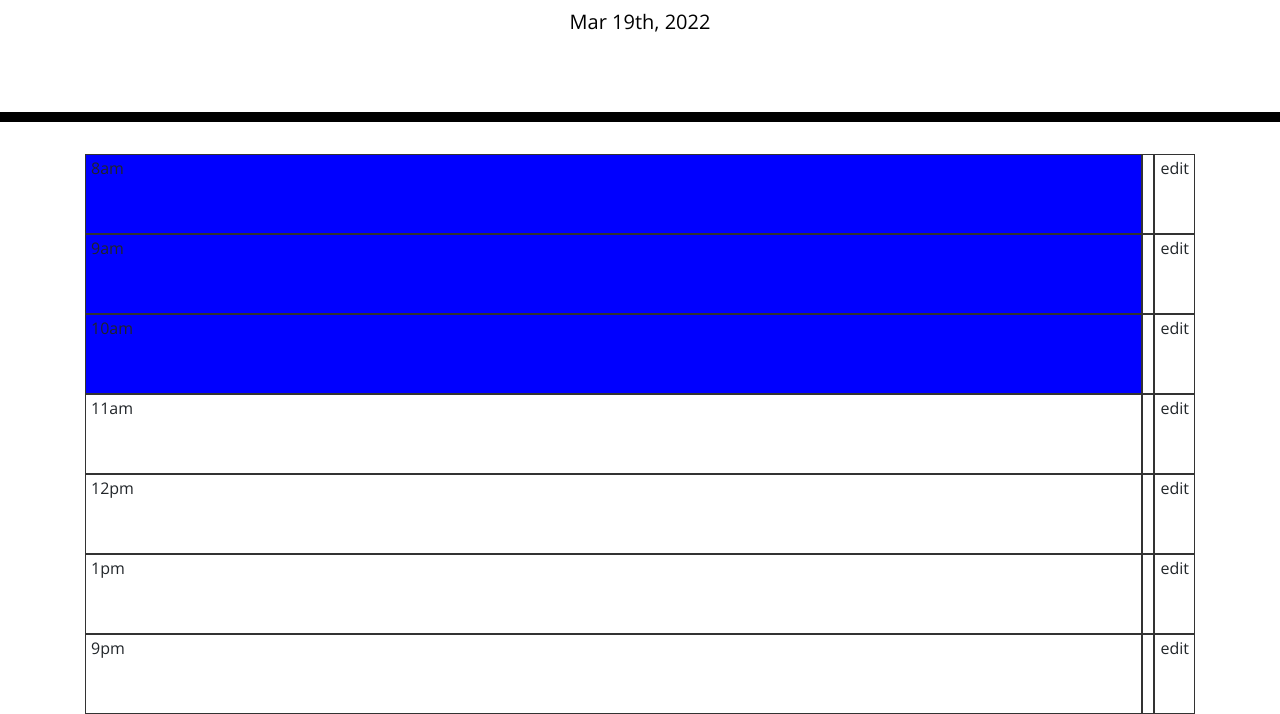
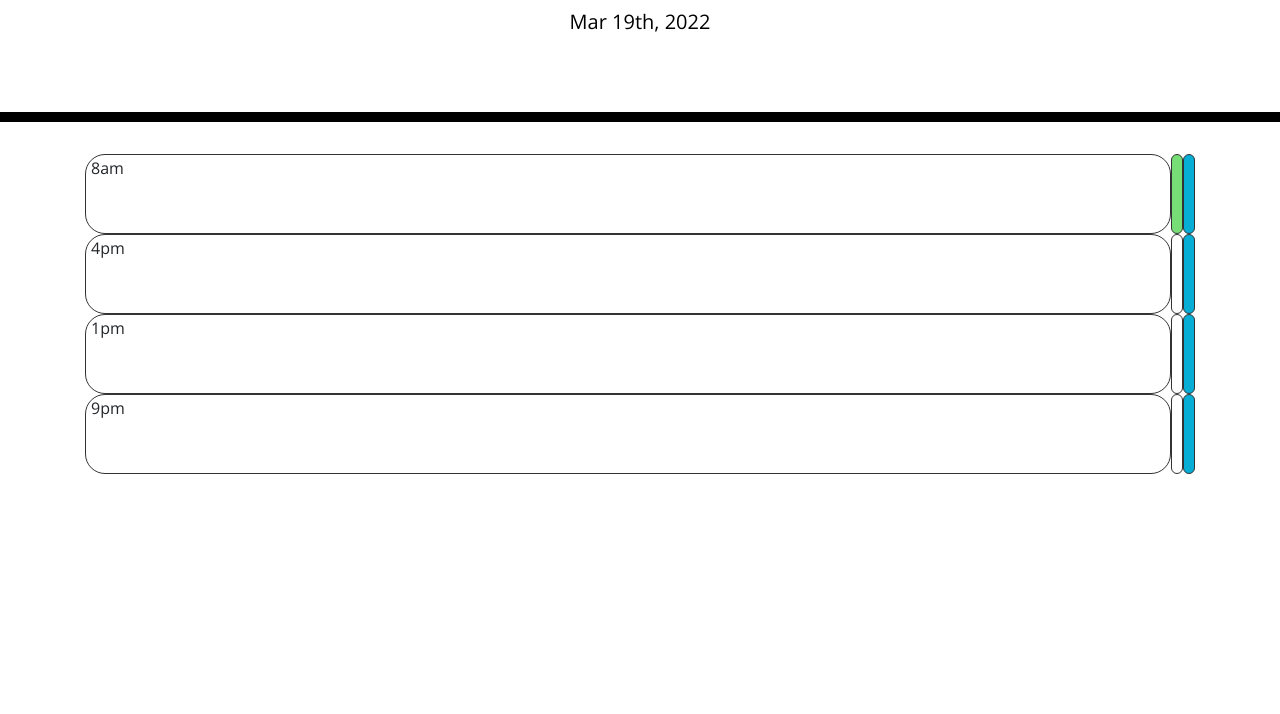
Before and after one commit to ElsieMay/05_Homework_Work_Day_Scheduler, a plain HTML site: page Develop/index.html in a window 1280 px wide. Shown: the part 182-896 px from the top of the page. After the commit the page ends 800 px from the top, so only its background shows below. Drawn offline with nearby package versions, Linux system fonts and the light colour scheme.

Commit message:
styled buttons

```diff
--- a/Develop/index.html
+++ b/Develop/index.html
@@ -24,39 +24,24 @@
 
 		<div class="container" spellcheck="false">
 			<div class="row my-row">
-				<div class="col my-col col-a1 colorcode" id="8">8am</div>
-				<div class="col my-col col-a2 edit_cont"></div>
-				<div class="col my-col col-a3 edit_btn">edit</div>
+				<div class="col my-col col-a1 description">8am</div>
+				<div class="col my-col col-a2 colorcode" id="8"></div>
+				<div class="col my-col col-a3 saveBtn"></div>
 			</div>
 			<div class="row my-row">
-				<div class="col my-col col-a1 colorcode" id="9">9am</div>
-				<div class="col my-col col-a2 edit_cont"></div>
-				<div class="col my-col col-a3 edit_btn">edit</div>
+				<div class="col my-col col-a1 description">4pm</div>
+				<div class="col my-col col-a2 colorcode" id="16"></div>
+				<div class="col my-col col-a3 saveBtn"></div>
 			</div>
 			<div class="row my-row">
-				<div class="col my-col col-b1 colorcode" id="10">10am</div>
-				<div class="col my-col col-b2 edit_cont"></div>
-				<div class="col my-col col-b3 edit_btn">edit</div>
+				<div class="col my-col col-b1 description">1pm</div>
+				<div class="col my-col col-b2 colorcode" id="13"></div>
+				<div class="col my-col col-b3 saveBtn"></div>
 			</div>
 			<div class="row my-row">
-				<div class="col my-col col-b1 colorcode" id="11">11am</div>
-				<div class="col my-col col-b2 edit_cont"></div>
-				<div class="col my-col col-b3 edit_btn">edit</div>
-			</div>
-			<div class="row my-row">
-				<div class="col my-col col-b1 colorcode" id="12">12pm</div>
-				<div class="col my-col col-b2 edit_cont"></div>
-				<div class="col my-col col-b3 edit_btn">edit</div>
-			</div>
-			<div class="row my-row">
-				<div class="col my-col col-b1 colorcode" id="13">1pm</div>
-				<div class="col my-col col-b2 edit_cont"></div>
-				<div class="col my-col col-b3 edit_btn">edit</div>
-			</div>
-			<div class="row my-row">
-				<div class="col my-col col-a1 colorcode" id="20">9pm</div>
-				<div class="col my-col col-a2 edit_cont"></div>
-				<div class="col my-col col-a3 edit_btn">edit</div>
+				<div class="col my-col col-a1 description">9pm</div>
+				<div class="col my-col col-a2 colorcode" id="21"></div>
+				<div class="col my-col col-a3 saveBtn"></div>
 			</div>
 		</div>
 
--- a/Develop/script.js
+++ b/Develop/script.js
@@ -1,3 +1,7 @@
+var past = document.querySelector(".past");
+var present = document.querySelector(".present");
+var future = document.querySelector(".future");
+
 //Prints current date//
 var today = moment();
 $("#currentDay").text(today.format("MMM Do, YYYY"));
@@ -7,13 +11,11 @@ var currentHour = new Date().getHours();
 $(".colorcode").each(function () {
 	var val = parseInt($(this).prop("id"));
 	if (val > currentHour && val < currentHour + 6) {
-		$(this).css("background-color", "Blue");
+		$(this).addClass("future");
 	} else if (val < currentHour && val > currentHour - 6) {
-		$(this).css("background-color", "Red");
+		$(this).addClass("past");
 	} else if (val === currentHour) {
-		$(this).css("background-color", "Green");
-	} else {
-		$(this).css("background-color", "White");
+		$(this).addClass("present");
 	}
 });
 
--- a/Develop/style.css
+++ b/Develop/style.css
@@ -81,4 +81,5 @@ textarea {
 	display: table-cell;
 	padding: 5px;
 	border: 1px solid #333;
+	border-radius: 20px;
 }
```
